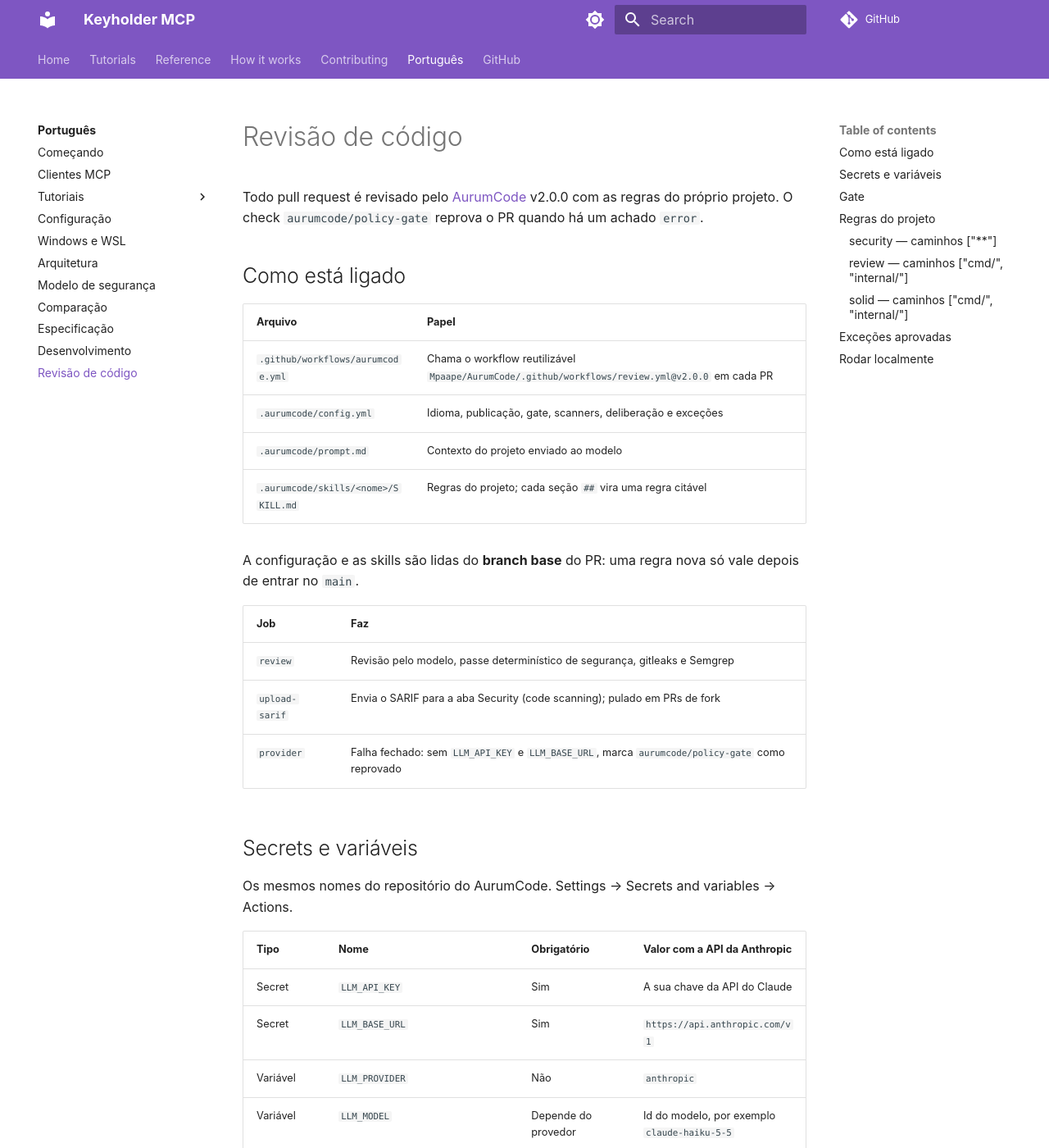
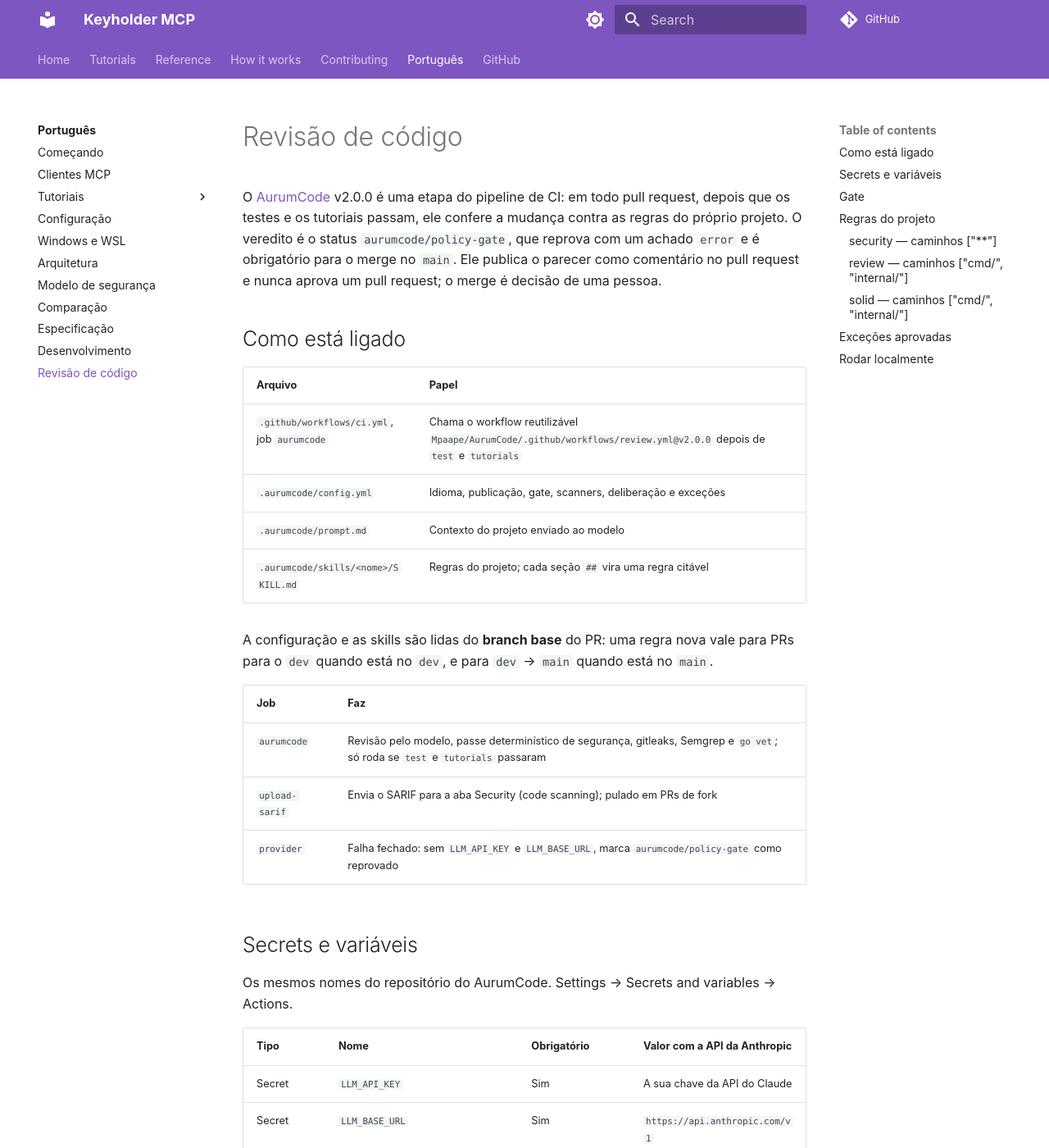
Before and after one commit to Mpaape/keyholder-mcp, an MkDocs documentation site: the page built from docs/pt-BR/review.md, in a window 1280 px wide and 1400 px high. Shown: the whole window at 82% size. Built offline with MkDocs 1.6.1 and Material for MkDocs 9.7.7, drawn with Linux system fonts in a browser that asks for light colours; comment, search, counter and statistics services are not loaded; some of the changed text lies outside the part shown.

Commit message:
AurumCode gate as a stage of the CI pipeline
ci.yml runs the gate on a pull request only after test and tutorials
pass, with publication: comments set on the call so it never approves.
aurumcode.yml is removed.

```diff
--- a/docs/pt-BR/review.md
+++ b/docs/pt-BR/review.md
@@ -1,21 +1,21 @@
 # Revisão de código
 
-Todo pull request é revisado pelo [AurumCode](https://github.com/Mpaape/AurumCode) v2.0.0 com as regras do próprio projeto. O check `aurumcode/policy-gate` reprova o PR quando há um achado `error`.
+O [AurumCode](https://github.com/Mpaape/AurumCode) v2.0.0 é uma etapa do pipeline de CI: em todo pull request, depois que os testes e os tutoriais passam, ele confere a mudança contra as regras do próprio projeto. O veredito é o status `aurumcode/policy-gate`, que reprova com um achado `error` e é obrigatório para o merge no `main`. Ele publica o parecer como comentário no pull request e nunca aprova um pull request; o merge é decisão de uma pessoa.
 
 ## Como está ligado
 
 | Arquivo | Papel |
 | --- | --- |
-| `.github/workflows/aurumcode.yml` | Chama o workflow reutilizável `Mpaape/AurumCode/.github/workflows/review.yml@v2.0.0` em cada PR |
+| `.github/workflows/ci.yml`, job `aurumcode` | Chama o workflow reutilizável `Mpaape/AurumCode/.github/workflows/review.yml@v2.0.0` depois de `test` e `tutorials` |
 | `.aurumcode/config.yml` | Idioma, publicação, gate, scanners, deliberação e exceções |
 | `.aurumcode/prompt.md` | Contexto do projeto enviado ao modelo |
 | `.aurumcode/skills/<nome>/SKILL.md` | Regras do projeto; cada seção `## ` vira uma regra citável |
 
-A configuração e as skills são lidas do **branch base** do PR: uma regra nova só vale depois de entrar no `main`.
+A configuração e as skills são lidas do **branch base** do PR: uma regra nova vale para PRs para o `dev` quando está no `dev`, e para `dev` → `main` quando está no `main`.
 
 | Job | Faz |
 | --- | --- |
-| `review` | Revisão pelo modelo, passe determinístico de segurança, gitleaks e Semgrep |
+| `aurumcode` | Revisão pelo modelo, passe determinístico de segurança, gitleaks, Semgrep e `go vet`; só roda se `test` e `tutorials` passaram |
 | `upload-sarif` | Envia o SARIF para a aba Security (code scanning); pulado em PRs de fork |
 | `provider` | Falha fechado: sem `LLM_API_KEY` e `LLM_BASE_URL`, marca `aurumcode/policy-gate` como reprovado |
 
@@ -53,7 +53,7 @@
 | `semgrep` | SAST; reprova só em linhas que o PR acrescentou |
 | `govet` | `go vet` nos pacotes alterados; reprova com um aviso |
 
-Para o check bloquear merges, depois do primeiro PR: Settings → Branches → regra do `main` → *Require status checks to pass before merging* → `aurumcode/policy-gate`.
+O `aurumcode/policy-gate` é check obrigatório no ruleset do `main` ([`.github/rulesets/main.json`](https://github.com/Mpaape/keyholder-mcp/blob/main/.github/rulesets/main.json)).
 
 ## Regras do projeto
 
```
Also changed, not shown: CHANGELOG.md (+1 -0 lines), docs/development.md (+1 -2 lines), docs/pt-BR/development.md (+1 -2 lines), docs/review.md (+5 -5 lines), 2 other files.
